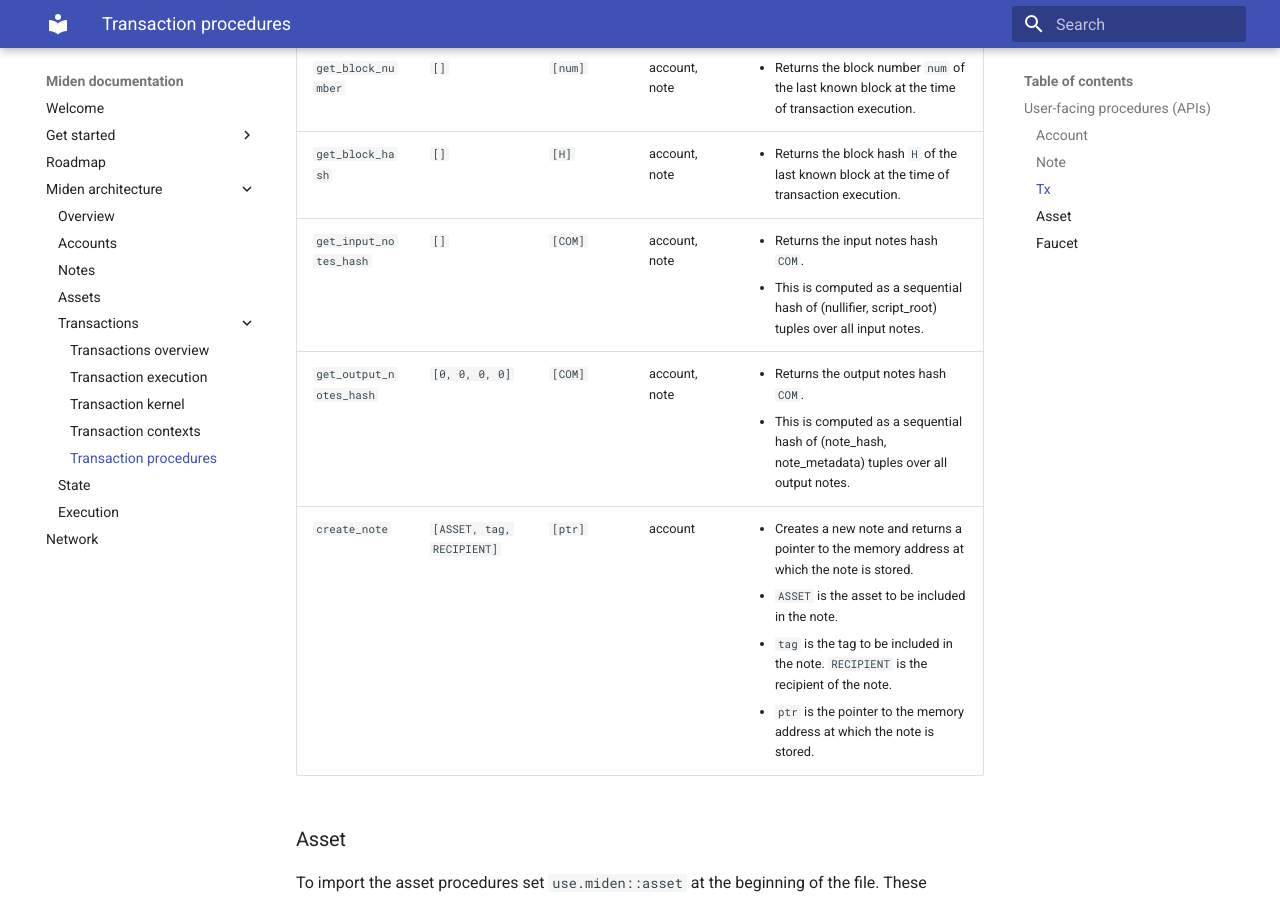
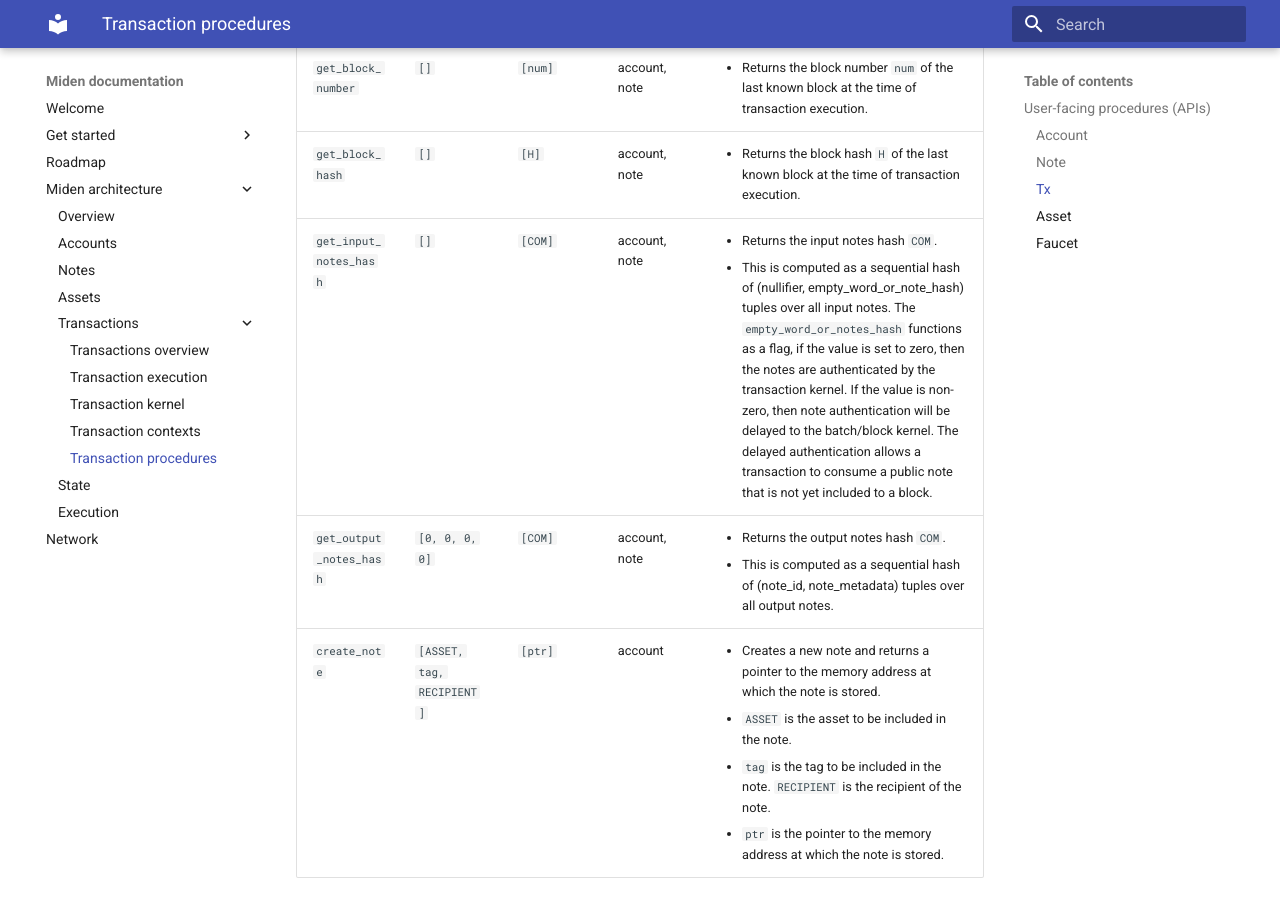
Before and after one commit to 0xPolygonMiden/miden-base, an MkDocs documentation site: the page built from docs/architecture/transactions/procedures.md, in a window 1280 px wide and 900 px high, scrolled down 3142 px. Built offline with MkDocs 1.6.1 and Material for MkDocs 9.7.7, drawn with Linux system fonts in a browser that asks for light colours.

Commit message:
chore: update outdated references to note_hash

```diff
--- a/docs/architecture/transactions/procedures.md
+++ b/docs/architecture/transactions/procedures.md
@@ -50,9 +50,9 @@ To import the transaction procedures set `use.miden::tx` at the beginning of the
 | Procedure name           | Inputs           | Outputs     | Context | Description                                                                                                                                                                  |
 |--------------------------|------------------|-------------|---------|------------------------------------------------------------------------------------------------------------------------------------------------------------------------------|
 | `get_block_number`       | `[]`             | `[num]`     | account, note | <ul> <li>Returns the block number `num` of the last known block at the time of transaction execution. |
-| `get_block_hash`         | `[]`             | `[H]`       |  account, note | <ul> <li>Returns the block hash `H` of the last known block at the time of transaction execution.</li> </ul> |
-| `get_input_notes_hash`   | `[]`             | `[COM]`     |  account, note | <ul> <li>Returns the input notes hash `COM`. </li><li>This is computed as a sequential hash of (nullifier, script_root) tuples over all input notes. </li> </ul> |
-| `get_output_notes_hash`  | `[0, 0, 0, 0]`   | `[COM]`     |  account, note | <ul> <li>Returns the output notes hash `COM`. </li><li>This is computed as a sequential hash of (note_hash, note_metadata) tuples over all output notes. </li> </ul> |
+| `get_block_hash`         | `[]`             | `[H]`       | account, note | <ul> <li>Returns the block hash `H` of the last known block at the time of transaction execution.</li> </ul> |
+| `get_input_notes_hash`   | `[]`             | `[COM]`     | account, note | <ul> <li>Returns the input notes hash `COM`. </li><li>This is computed as a sequential hash of (nullifier, empty_word_or_note_hash) tuples over all input notes. The `empty_word_or_notes_hash` functions as a flag, if the value is set to zero, then the notes are authenticated by the transaction kernel. If the value is non-zero, then note authentication will be delayed to the batch/block kernel. The delayed authentication allows a transaction to consume a public note that is not yet included to a block. </li> </ul> |
+| `get_output_notes_hash`  | `[0, 0, 0, 0]`   | `[COM]`     | account, note | <ul> <li>Returns the output notes hash `COM`. </li><li>This is computed as a sequential hash of (note_id, note_metadata) tuples over all output notes. </li> </ul> |
 | `create_note`            | `[ASSET, tag, RECIPIENT]` | `[ptr]` | account | <ul> <li>Creates a new note and returns a pointer to the memory address at which the note is stored.</li><li> `ASSET` is the asset to be included in the note. </li><li>`tag` is the tag to be included in the note. `RECIPIENT` is the recipient of the note.</li><li> `ptr` is the pointer to the memory address at which the note is stored.</li> </ul> |
 
 
```
Also changed, not shown: 5 other files.
